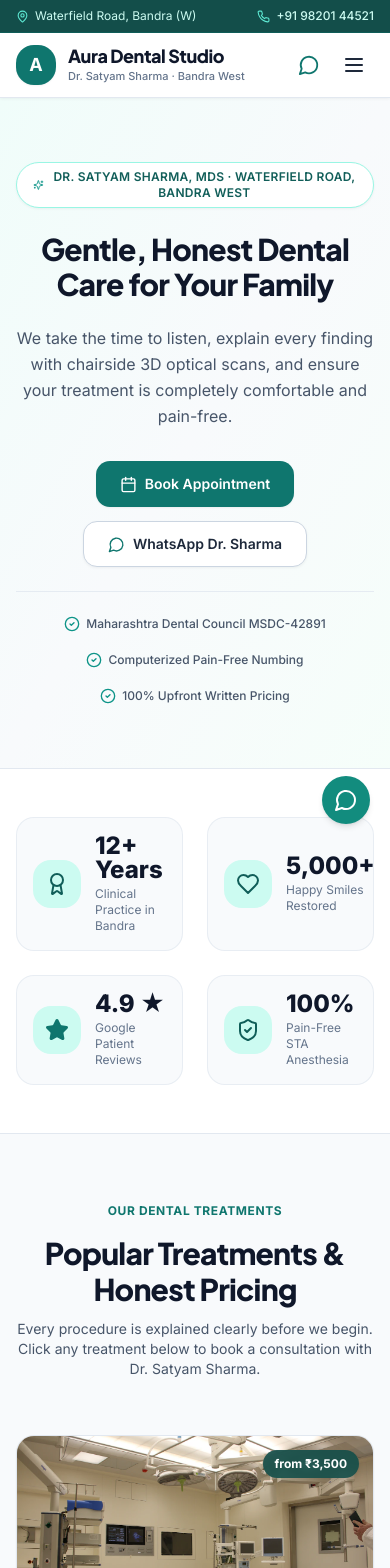
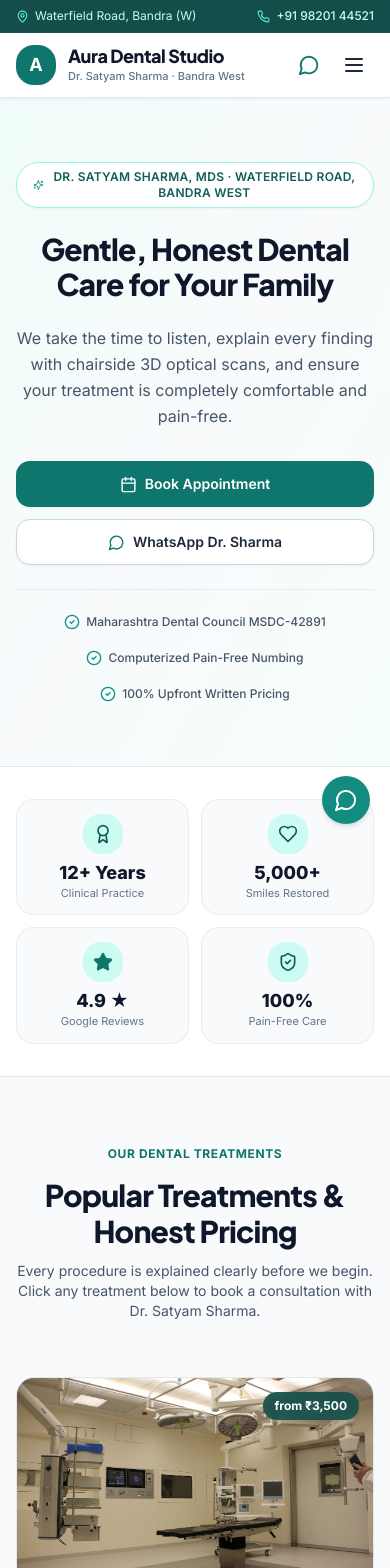
Before and after one commit to Satyamsharma239/dental-clinic, a React (Vite) app: page / in a window 390 px wide. Shown: the top 1568 px of the page. Built offline with nearby package versions, Linux system fonts and the light colour scheme.

Commit message:
fix(mobile): prevent 5,000+ stat card overflow, refine mobile button layouts and prevent horizontal scroll

```diff
--- a/src/pages/AboutPage.tsx
+++ b/src/pages/AboutPage.tsx
@@ -268,10 +268,10 @@
               </p>
             </div>
 
-            <div className="flex flex-wrap items-center gap-3 shrink-0">
+            <div className="flex flex-col sm:flex-row items-stretch sm:items-center gap-3 shrink-0 w-full sm:w-auto">
               <Link
                 to="/book"
-                className="btn-primary bg-white text-teal-900 hover:bg-teal-50 border-white text-xs h-11 px-5"
+                className="btn-primary bg-white text-teal-900 hover:bg-teal-50 border-white text-xs h-11 px-5 justify-center"
               >
                 <Calendar size={15} />
                 <span>Book Consultation</span>
@@ -281,7 +281,7 @@
                 href={waDoctorUrl}
                 target="_blank"
                 rel="noopener noreferrer"
-                className="btn-whatsapp text-xs h-11 px-5"
+                className="btn-whatsapp text-xs h-11 px-5 justify-center"
               >
                 <MessageCircle size={15} />
                 <span>WhatsApp Dr. Sharma</span>
--- a/src/pages/HomePage.tsx
+++ b/src/pages/HomePage.tsx
@@ -225,10 +225,10 @@
               We take the time to listen, explain every finding with chairside 3D optical scans, and ensure your treatment is completely comfortable and pain-free.
             </p>
 
-            <div className="flex flex-wrap items-center justify-center gap-3.5 pt-2">
+            <div className="flex flex-col sm:flex-row items-stretch sm:items-center justify-center gap-3 pt-2 max-w-sm sm:max-w-none mx-auto w-full sm:w-auto">
               <a
                 href="#book-section"
-                className="btn-primary"
+                className="btn-primary w-full sm:w-auto text-center"
               >
                 <Calendar size={17} />
                 <span>Book Appointment</span>
@@ -238,7 +238,7 @@
                 href={waGeneralUrl}
                 target="_blank"
                 rel="noopener noreferrer"
-                className="btn-secondary"
+                className="btn-secondary w-full sm:w-auto text-center"
               >
                 <MessageCircle size={17} className="text-teal-700" />
                 <span>WhatsApp Dr. Sharma</span>
@@ -264,47 +264,47 @@
         </div>
       </section>
 
-      <section className="py-12 bg-white border-b border-slate-200">
+      <section className="py-8 sm:py-12 bg-white border-b border-slate-200">
         <div className="max-w-container mx-auto px-4 sm:px-8">
-          <div className="grid grid-cols-2 md:grid-cols-4 gap-6">
+          <div className="grid grid-cols-2 md:grid-cols-4 gap-3 sm:gap-6">
 
-            <div className="flex items-center gap-3.5 p-4 rounded-xl bg-slate-50 border border-slate-200/70">
-              <div className="w-12 h-12 rounded-xl bg-teal-100 text-teal-800 flex items-center justify-center shrink-0">
-                <Award size={24} />
+            <div className="flex flex-col sm:flex-row items-center sm:items-center gap-2 sm:gap-3.5 p-3.5 sm:p-4 rounded-xl bg-slate-50 border border-slate-200/70 text-center sm:text-left">
+              <div className="w-10 h-10 sm:w-12 sm:h-12 rounded-xl bg-teal-100 text-teal-800 flex items-center justify-center shrink-0">
+                <Award size={20} className="sm:w-6 sm:h-6" />
               </div>
-              <div>
-                <div className="text-2xl font-extrabold text-slate-900 leading-none">12+ Years</div>
-                <div className="text-xs text-slate-500 mt-1">Clinical Practice in Bandra</div>
+              <div className="min-w-0">
+                <div className="text-lg sm:text-2xl font-extrabold text-slate-900 leading-tight">12+ Years</div>
+                <div className="text-[11px] sm:text-xs text-slate-500 mt-0.5 leading-tight">Clinical Practice</div>
               </div>
             </div>
 
-            <div className="flex items-center gap-3.5 p-4 rounded-xl bg-slate-50 border border-slate-200/70">
-              <div className="w-12 h-12 rounded-xl bg-teal-100 text-teal-800 flex items-center justify-center shrink-0">
-                <Heart size={24} />
+            <div className="flex flex-col sm:flex-row items-center sm:items-center gap-2 sm:gap-3.5 p-3.5 sm:p-4 rounded-xl bg-slate-50 border border-slate-200/70 text-center sm:text-left">
+              <div className="w-10 h-10 sm:w-12 sm:h-12 rounded-xl bg-teal-100 text-teal-800 flex items-center justify-center shrink-0">
+                <Heart size={20} className="sm:w-6 sm:h-6" />
               </div>
-              <div>
-                <div className="text-2xl font-extrabold text-slate-900 leading-none">5,000+</div>
-                <div className="text-xs text-slate-500 mt-1">Happy Smiles Restored</div>
+              <div className="min-w-0">
+                <div className="text-lg sm:text-2xl font-extrabold text-slate-900 leading-tight">5,000+</div>
+                <div className="text-[11px] sm:text-xs text-slate-500 mt-0.5 leading-tight">Smiles Restored</div>
               </div>
             </div>
 
-            <div className="flex items-center gap-3.5 p-4 rounded-xl bg-slate-50 border border-slate-200/70">
-              <div className="w-12 h-12 rounded-xl bg-teal-100 text-teal-800 flex items-center justify-center shrink-0">
-                <Star size={24} className="fill-teal-700 text-teal-700" />
+            <div className="flex flex-col sm:flex-row items-center sm:items-center gap-2 sm:gap-3.5 p-3.5 sm:p-4 rounded-xl bg-slate-50 border border-slate-200/70 text-center sm:text-left">
+              <div className="w-10 h-10 sm:w-12 sm:h-12 rounded-xl bg-teal-100 text-teal-800 flex items-center justify-center shrink-0">
+                <Star size={20} className="fill-teal-700 text-teal-700 sm:w-6 sm:h-6" />
               </div>
-              <div>
-                <div className="text-2xl font-extrabold text-slate-900 leading-none">4.9 ★</div>
-                <div className="text-xs text-slate-500 mt-1">Google Patient Reviews</div>
+              <div className="min-w-0">
+                <div className="text-lg sm:text-2xl font-extrabold text-slate-900 leading-tight">4.9 ★</div>
+                <div className="text-[11px] sm:text-xs text-slate-500 mt-0.5 leading-tight">Google Reviews</div>
               </div>
             </div>
 
-            <div className="flex items-center gap-3.5 p-4 rounded-xl bg-slate-50 border border-slate-200/70">
-              <div className="w-12 h-12 rounded-xl bg-teal-100 text-teal-800 flex items-center justify-center shrink-0">
-                <ShieldCheck size={24} />
+            <div className="flex flex-col sm:flex-row items-center sm:items-center gap-2 sm:gap-3.5 p-3.5 sm:p-4 rounded-xl bg-slate-50 border border-slate-200/70 text-center sm:text-left">
+              <div className="w-10 h-10 sm:w-12 sm:h-12 rounded-xl bg-teal-100 text-teal-800 flex items-center justify-center shrink-0">
+                <ShieldCheck size={20} className="sm:w-6 sm:h-6" />
               </div>
-              <div>
-                <div className="text-2xl font-extrabold text-slate-900 leading-none">100%</div>
-                <div className="text-xs text-slate-500 mt-1">Pain-Free STA Anesthesia</div>
+              <div className="min-w-0">
+                <div className="text-lg sm:text-2xl font-extrabold text-slate-900 leading-tight">100%</div>
+                <div className="text-[11px] sm:text-xs text-slate-500 mt-0.5 leading-tight">Pain-Free Care</div>
               </div>
             </div>
 
@@ -705,24 +705,17 @@
               />
             </div>
 
-            <div className="p-3.5 bg-white rounded-xl border border-slate-200">
-              <label className="flex items-start gap-3 cursor-pointer text-xs sm:text-sm text-slate-700 select-none">
+            <label className="flex items-center gap-3 p-3 bg-white rounded-xl border border-slate-200 cursor-pointer select-none hover:border-slate-300 transition-colors">
               <input
                 type="checkbox"
                 checked={isAnxious}
                 onChange={(e) => setIsAnxious(e.target.checked)}
-                  className="mt-1 rounded text-teal-600 focus:ring-teal-600 w-4 h-4"
+                className="rounded text-teal-600 focus:ring-teal-600 w-4 h-4 shrink-0"
               />
-                <div>
-                  <span className="font-bold text-slate-900 block">
-                    I feel nervous / anxious about dental visits
+              <span className="text-xs text-slate-700">
+                First visit or feel nervous? <strong>Request gentle, unhurried care.</strong>
               </span>
-                  <span className="text-xs text-slate-500 block mt-0.5 leading-relaxed">
-                    We will set aside an extra 15-minute acclimatization window so Dr. Sharma can demonstrate instruments and confirm complete comfort beforehand.
-                  </span>
-                </div>
             </label>
-            </div>
 
             <div className="space-y-2">
               <label className="block text-xs font-bold uppercase tracking-wider text-slate-700">
@@ -746,7 +739,7 @@
                 className="btn-whatsapp w-full sm:flex-1 h-12 text-sm"
               >
                 <MessageCircle size={18} />
-                <span>Book via WhatsApp (+91 98201 44521)</span>
+                <span>Book via WhatsApp</span>
               </a>
 
               <a
--- a/src/pages/ServicesPage.tsx
+++ b/src/pages/ServicesPage.tsx
@@ -141,10 +141,10 @@
             </p>
           </div>
 
-          <div className="flex flex-wrap items-center gap-3 shrink-0">
+          <div className="flex flex-col sm:flex-row items-stretch sm:items-center gap-3 shrink-0 w-full sm:w-auto">
             <Link
               to="/book"
-              className="btn-primary bg-white text-teal-900 hover:bg-teal-50 border-white text-xs h-11 px-5"
+              className="btn-primary bg-white text-teal-900 hover:bg-teal-50 border-white text-xs h-11 px-5 justify-center"
             >
               <Calendar size={15} />
               <span>Book Consultation</span>
@@ -154,7 +154,7 @@
               href={`https://wa.me/${CLINIC.whatsapp}?text=${encodeURIComponent('Hello Dr. Sharma, I am not sure which dental treatment I need and would like advice.')}`}
               target="_blank"
               rel="noopener noreferrer"
-              className="btn-whatsapp text-xs h-11 px-5"
+              className="btn-whatsapp text-xs h-11 px-5 justify-center"
             >
               <MessageCircle size={15} />
               <span>Ask on WhatsApp</span>
--- a/src/styles/index.css
+++ b/src/styles/index.css
@@ -9,11 +9,13 @@
     -moz-osx-font-smoothing: grayscale;
     background-color: #ffffff;
     color: #0f172a;
+    overflow-x: hidden;
   }
   body {
     @apply bg-white text-slate-700 font-sans;
     font-size: 15px;
     line-height: 1.65;
+    overflow-x: hidden;
   }
   h1, h2, h3, h4, h5, h6 {
     @apply font-heading tracking-tight text-slate-900;
```
Lines whose indentation alone changed are shown as unchanged.
